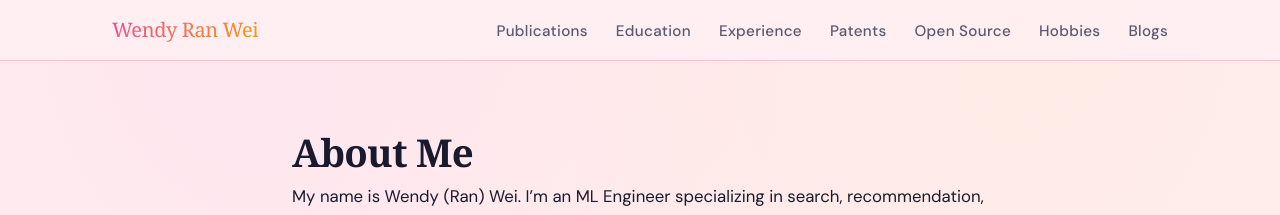
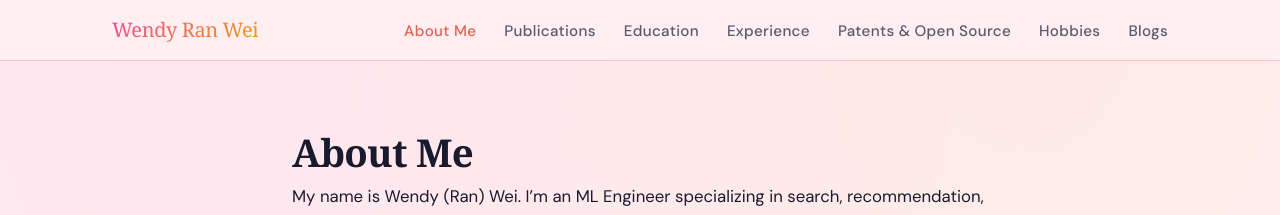
Before and after one commit to wendyran/wendyran.github.io, a Jekyll site: the page built from about.md, in a window 1280 px wide. Shown: the top 215 px of the page. Built offline with Jekyll 4.4.1, drawn with Linux system fonts in a browser that asks for light colours; some web fonts are replaced.

Commit message:
Update header.html

```diff
--- a/_includes/header.html
+++ b/_includes/header.html
@@ -5,11 +5,11 @@
       <span></span><span></span><span></span>
     </button>
     <ul class="nav-links">
+      <li><a href="{{ "/about/" | prepend: site.baseurl }}"{% if page.url == '/about/' %} class="active"{% endif %}>About Me</a></li>
       <li><a href="{{ "/#publications" | prepend: site.baseurl }}">Publications</a></li>
       <li><a href="{{ "/#education" | prepend: site.baseurl }}">Education</a></li>
       <li><a href="{{ "/#experience" | prepend: site.baseurl }}">Experience</a></li>
-      <li><a href="{{ "/#patents" | prepend: site.baseurl }}">Patents</a></li>
-      <li><a href="{{ "/#opensource" | prepend: site.baseurl }}">Open Source</a></li>
+      <li><a href="{{ "/#patents" | prepend: site.baseurl }}">Patents &amp; Open Source</a></li>
       <li><a href="{{ "/#hobbies" | prepend: site.baseurl }}">Hobbies</a></li>
       <li><a href="{{ "/blogs/" | prepend: site.baseurl }}"{% if page.url == '/blogs/' %} class="active"{% endif %}>Blogs</a></li>
     </ul>
```
